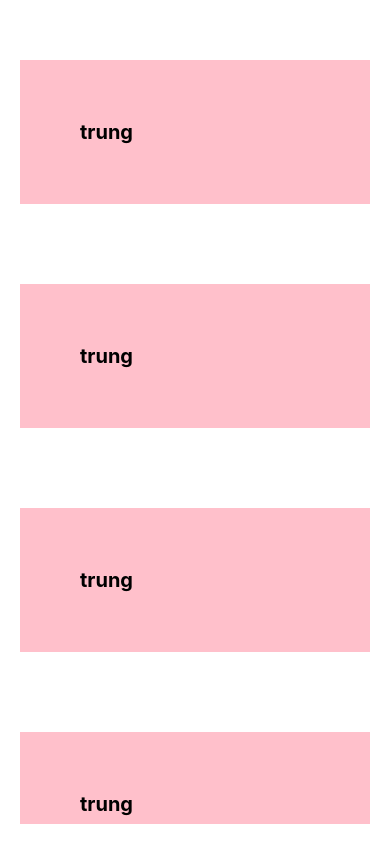
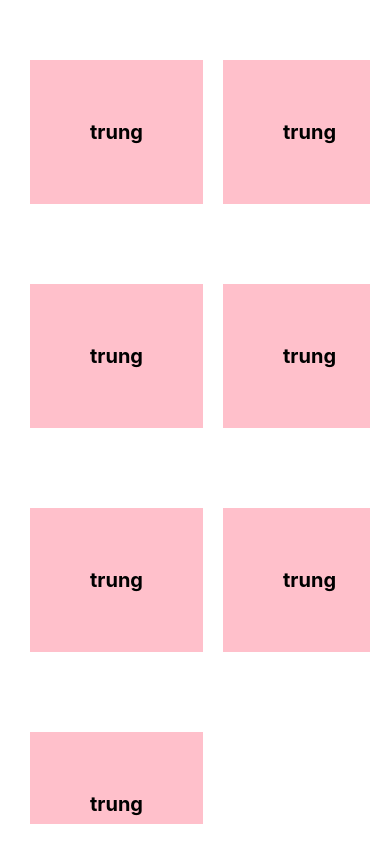
Before and after one commit to DangTrungdev113999/react-native-todolist, a React Native app: screen / in a window 390 px wide. Built offline with nearby package versions, Linux system fonts and the light colour scheme.

Commit message:
FlatList

```diff
--- a/App.js
+++ b/App.js
@@ -1,26 +1,28 @@
 import React, { useState } from 'react';
-import { StyleSheet, Text, View, ScrollView } from 'react-native';
+import { StyleSheet, Text, View, FlatList } from 'react-native';
 
 export default function App() {
   const [persion, setPersion] = useState([
-    { name: 'trung', key: 1 },
-    { name: 'trung', key: 2 },
-    { name: 'trung', key: 3 },
-    { name: 'trung', key: 4 },
-    { name: 'trung', key: 5 },
-    { name: 'trung', key: 6 },
-    { name: 'trung', key: 7 },
+    { name: 'trung', id: "1" },
+    { name: 'trung', id: '2' },
+    { name: 'trung', id: '3' },
+    { name: 'trung', id: '4' },
+    { name: 'trung', id: '5' },
+    { name: 'trung', id: '6' },
+    { name: 'trung', id: '7' },
   ]);
 
   return (
     <View style={styles.container}>
-      <ScrollView>
-        {persion.map(item => (
-          <View key={item.key} >
-            <Text style={styles.text} >{item.name}</Text>
-          </View>
-        ))}
-      </ScrollView>
+      <FlatList
+        data={persion}
+        keyExtractor={item => item.id}
+        horizontal={false}
+        renderItem={({item}) => (
+          <Text style={styles.item}>{item.name}</Text>
+        )}
+        numColumns={2}
+      />
     </View>
   );
 }
@@ -34,10 +36,11 @@ const styles = StyleSheet.create({
     // alignItems: 'center',
     // justifyContent: 'center',
   },
-  text: {
+  item: {
     fontSize: 20,
     fontWeight: 'bold',
     marginVertical: 40,
+    marginHorizontal: 10,
     padding: 60,
     backgroundColor: 'pink'
   }
```
